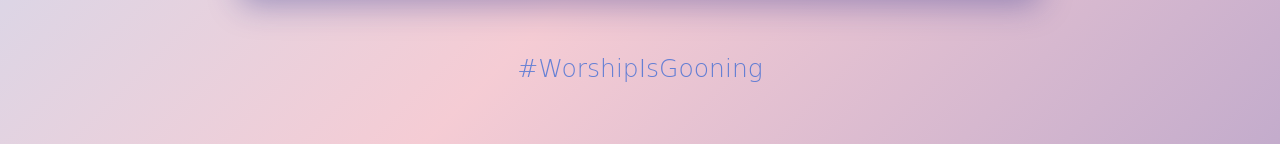
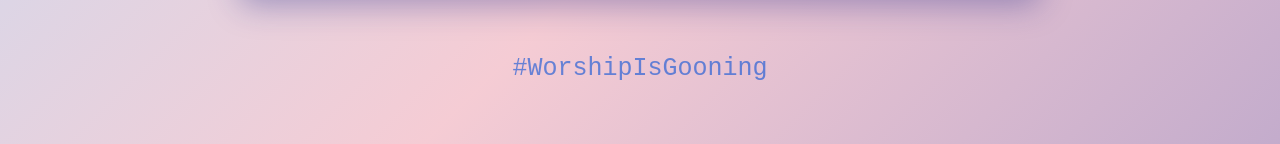
Before and after one commit to RafCodes18/lander, a plain HTML site: page index.html in a window 1280 px wide. Shown: the part 474-618 px from the top of the page. Drawn offline with Linux system fonts and the light colour scheme; a web font is replaced by a local one.

Commit message:
ui change

```diff
--- a/index.html
+++ b/index.html
@@ -194,8 +194,9 @@
   }
 
   .excite{color: rgba(0, 75, 213, 0.58); font-size: 25px;
- font-family: "Edu SA Hand", cursive;  font-optical-sizing: auto;
-  font-weight: 300;
+  font-family: "Inconsolata", monospace;
+ font-optical-sizing: auto;
+  font-weight: 400;
   font-style: normal;
   }
  </style>
```
